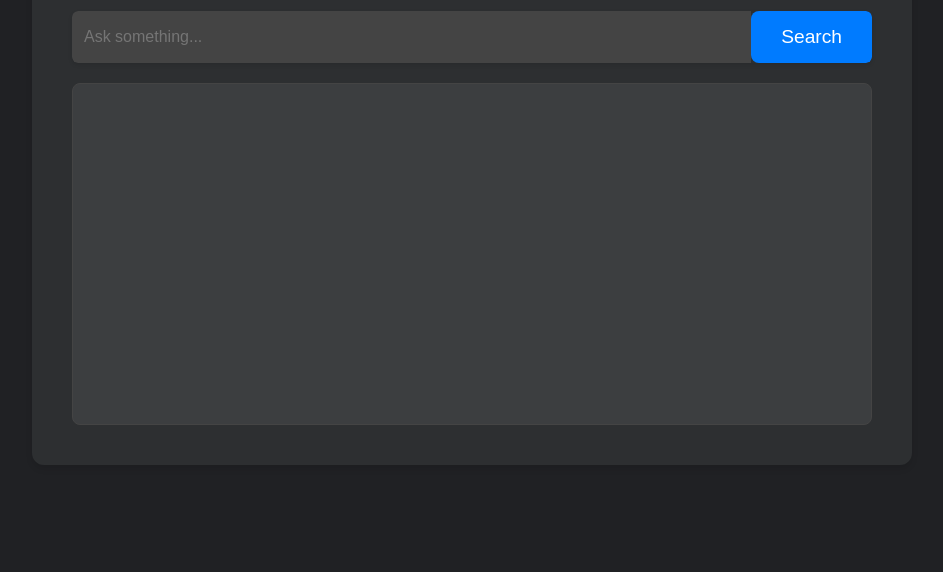
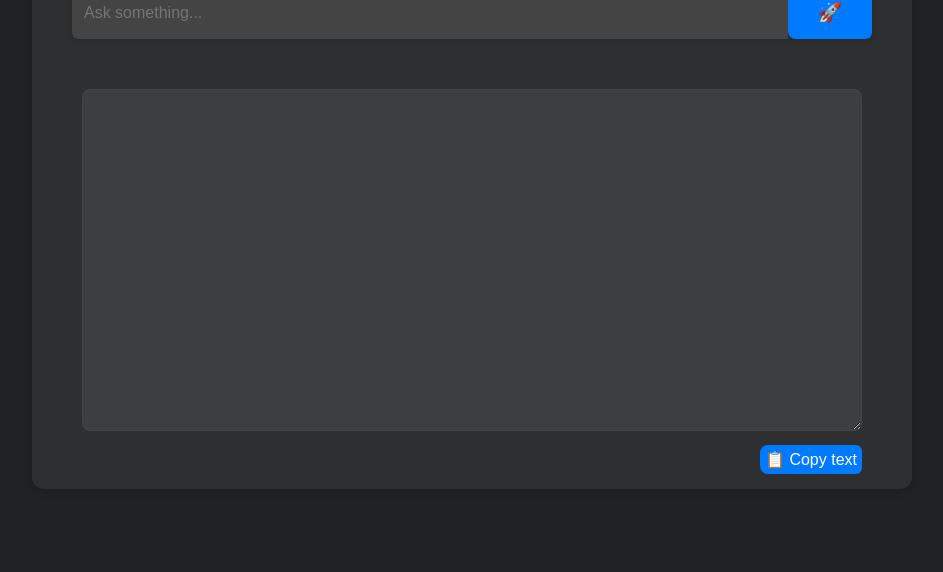
Before and after one commit to ViralOne/Local-LLM-Chat, a website: page public/index.html in a window 1280 px wide. Shown: the part 228-800 px from the top of the page, without its empty margins (168-1111 px from the left). Drawn offline with Linux system fonts and the light colour scheme.

Commit message:
Add copy button and notifcation

```diff
--- a/public/index.html
+++ b/public/index.html
@@ -11,9 +11,12 @@
     <h1>Chat</h1>
     <div class="search-container">
       <input type="text" id="userInput" placeholder="Ask something...">
-      <button onclick="getChatResponse()">Search</button>
+      <button onclick="getChatResponse()">&#128640;</button>
     </div>
-    <div id="responseArea"></div>
+    <div class="response-box">
+      <div id="responseArea" contenteditable="false" class="response-textarea"></div>
+      <button onclick="copyText()" class="copy-button">&#128203; Copy text</button>
+      </div>
     <div class="loading" id="loadingIndicator"></div>
   </div>
 
--- a/public/script.js
+++ b/public/script.js
@@ -2,19 +2,24 @@ async function getChatResponse() {
     const userInput = document.getElementById('userInput').value;
     const responseArea = document.getElementById('responseArea');
     const loadingIndicator = document.getElementById('loadingIndicator');
+    const inputBox = document.getElementById('userInput');
+    const searchButton = document.querySelector('.search-container button');
+
+    // Disable input box and Search button
+    inputBox.disabled = true;
+    searchButton.disabled = true;
 
     // Show loading indicator
     loadingIndicator.classList.add('show-loading');
 
     try {
         const response = await fetch('/getChatResponse', {
-        method: 'POST',
-        headers: {
-            'Content-Type': 'application/x-www-form-urlencoded',
-        },
-        body: `userInput=${encodeURIComponent(userInput)}`,
+            method: 'POST',
+            headers: {
+                'Content-Type': 'application/x-www-form-urlencoded',
+            },
+            body: `userInput=${encodeURIComponent(userInput)}`,
         });
-
         const data = await response.json();
         responseArea.innerText = data.response;
     } catch (error) {
@@ -23,6 +28,10 @@ async function getChatResponse() {
     } finally {
         // Hide loading indicator after response or error
         loadingIndicator.classList.remove('show-loading');
+
+        // Enable input box and Search button
+        inputBox.disabled = false;
+        searchButton.disabled = false;
     }
 }
 
@@ -33,3 +42,24 @@ document.getElementById('userInput').addEventListener('keyup', function(event) {
     getChatResponse();
     }
 });
+
+function copyText() {
+    let responseArea = document.getElementById("responseArea");
+    let textToCopy = responseArea.innerText;
+
+    navigator.clipboard.writeText(textToCopy)
+      .then(() => {
+        let notification = document.createElement("div");
+        notification.classList.add("notification");
+        notification.textContent = "Copied to clipboard!";
+        document.body.appendChild(notification);
+
+        // Automatically remove the notification after a certain duration
+        setTimeout(function() {
+          document.body.removeChild(notification);
+        }, 3000);
+      })
+      .catch((error) => {
+        console.error("Unable to copy to clipboard:", error);
+      });
+}
--- a/public/style.css
+++ b/public/style.css
@@ -12,8 +12,8 @@ body {
 .container {
     text-align: center;
     min-height: 50vh;
-    width: 90%; /* Adjusted max-width to a percentage */
-    max-width: 800px; /* Adjusted max-width value */
+    width: 90%;
+    max-width: 800px;
     padding: 40px;
     overflow-y: auto;
     background-color: #2d2f31;
@@ -22,13 +22,47 @@ body {
 }
 
 .search-container {
-    max-width: 800px; /* Adjusted max-width value */
+    max-width: 800px;
     width: 100%;
     box-shadow: 0 2px 4px rgba(0, 0, 0, 0.1);
     border-radius: 6px;
     display: flex;
     overflow: hidden;
-    margin-bottom: 20px; /* Added margin to create space below the search container */
+    margin-bottom: 20px;
+}
+
+.response-box {
+    position: relative;
+    padding: 10px;
+    margin-top: 10px;
+    border-radius: 5px;
+}
+
+.response-textarea {
+    min-height: 100px;
+    border: 1px solid #ddd;
+    padding: 8px;
+    margin-bottom: 8px;
+    outline: none;
+    border-radius: 4px;
+    resize: vertical;
+    overflow-y: auto;
+}
+
+.copy-button {
+    position: absolute;
+    bottom: -25px;
+    right: 10px;
+    padding: 5px;
+    border: none;
+    background-color: #007bff;
+    color: white;
+    cursor: pointer;
+    font-size: 16px;
+}
+
+.copy-button:hover {
+    background-color: #0056b3;
 }
 
 h1 {
@@ -44,8 +78,8 @@ input[type="text"] {
     font-size: 16px;
     color: #fff;
     background-color: #444;
-    border-top-left-radius: 6px; /* Added border radius to match search container */
-    border-bottom-left-radius: 6px; /* Added border radius to match search container */
+    border-top-left-radius: 6px;
+    border-bottom-left-radius: 6px;
 }
 
 button {
@@ -57,8 +91,8 @@ button {
     cursor: pointer;
     transition: background-color 0.3s ease;
     font-size: 1.2rem;
-    border-top-right-radius: 6px; /* Added border radius to match search container */
-    border-bottom-right-radius: 6px; /* Added border radius to match search container */
+    border-top-right-radius: 6px;
+    border-bottom-right-radius: 6px;
 }
 
 button:hover {
@@ -103,3 +137,37 @@ button:hover {
 .show-loading {
     display: block;
 }
+
+.notification {
+    position: fixed;
+    top: 20px;
+    right: 20px;
+    padding: 10px;
+    background-color: rgba(0, 123, 255, 0.9);
+    color: white;
+    border-radius: 5px;
+    z-index: 9999;
+}
+
+/* Animating the notification */
+.notification {
+    animation: slideIn 0.5s ease-out forwards, fadeOut 0.5s 2.5s forwards;
+}
+
+@keyframes slideIn {
+    from {
+      transform: translateY(-100%);
+    }
+    to {
+      transform: translateY(0);
+    }
+}
+
+@keyframes fadeOut {
+    from {
+      opacity: 1;
+    }
+    to {
+      opacity: 0;
+    }
+}
```
